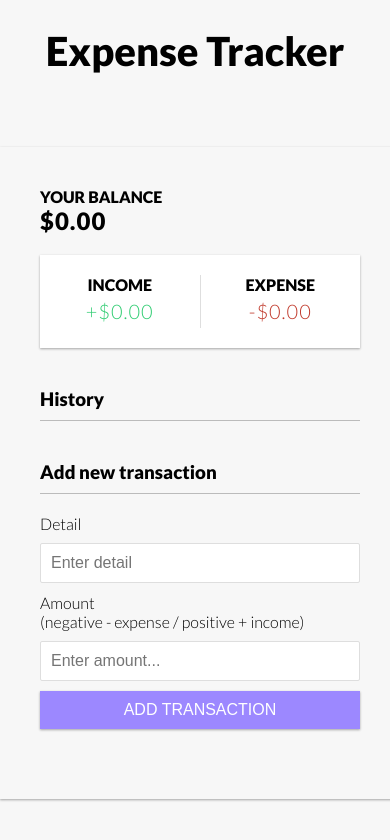
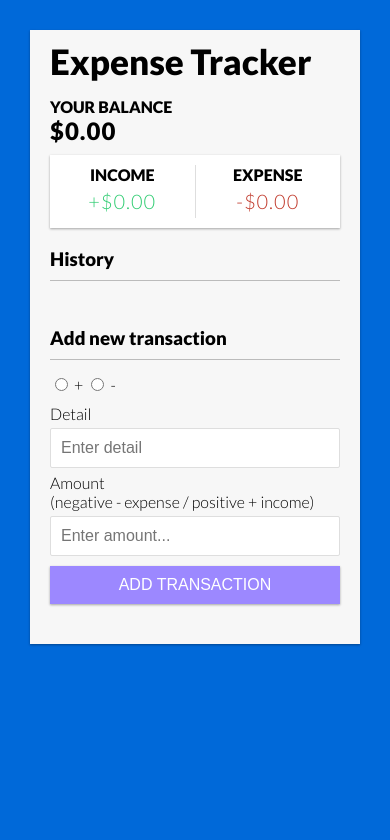
Before and after one commit to Thebassplayer/expense_tracker, a website: page public/index.html in a window 390 px wide. Drawn offline with Linux system fonts and the light colour scheme.

Commit message:
mobile version v1

```diff
--- a/public/index.html
+++ b/public/index.html
@@ -11,9 +11,10 @@
 </head>
 
 <body>
-  <h1>Expense Tracker</h1>
+
 
   <div class="container">
+    <h1 id="heading">Expense Tracker</h1>
     <h4>Your Balance</h4>
     <h2 id="balance">$0.00</h2>
 
@@ -32,6 +33,11 @@
     </ul>
     <h3>Add new transaction</h3>
     <form id="form">
+      <input type="radio" id="add-btn" name="add" value="+">
+      <label for="add">+</label>
+      <input type="radio" id="subs-btn" name="subs-btn" value="-">
+      <label for="subs-btn">-</label>
+
       <div class="form-control">
         <label for="detail">Detail</label>
         <input type="text" id="detail" placeholder="Enter detail">
--- a/public/style.css
+++ b/public/style.css
@@ -10,27 +10,37 @@
 }
 
 body {
-  background-color: #f7f7f7;
+  /* display: grid;
+  height: 100%;
+  place-items: center; */
+  background: #0069d9;
+  font-family: 'Lato', sans-serif;
+
+  /* background-color: #f7f7f7; */
   display: flex;
   flex-direction: column;
   align-items: center;
-  justify-content: space-between;
   min-height: 100vh;
 
   margin: 0;
-  font-family: 'Lato', sans-serif;
+  /* font-family: 'Lato', sans-serif; */
 }
 
 .container {
+  background-color: #f7f7f7;
   margin: 30px auto;
-  width: 400px;
-  max-height: 900px;
-  padding: 40px;
+  width: 330px;
+  max-height: 776px;
+  padding: 10px 20px;
   box-shadow: var(--box-shadow);
+  display: flex;
+  flex-direction: column;
 }
 
 h1 {
-  font-size: 40px;
+  font-size: 35px;
+  margin: 0;
+  margin-bottom: 15px;
   font-family: 'Lato', sans-serif;
 }
 
@@ -42,7 +52,7 @@ h2 {
 h3 {
   border-bottom: 1px solid #bbb;
   padding-bottom: 10px;
-  margin: 40px 0 10px;
+  margin: 10px 0 10px;
 }
 
 h4 {
@@ -53,10 +63,10 @@ h4 {
 .inc-exp-container {
   background-color: #fff;
   box-shadow: var(--box-shadow);
-  padding: 20px 0px;
+  padding: 10px 0px;
   display: flex;
   justify-content: space-between;
-  margin: 20px 0;
+  margin: 10px 0;
 }
 
 .inc-exp-container > div {
@@ -83,7 +93,7 @@ h4 {
 
 label {
   display: inline-block;
-  margin: 10px 0;
+  margin: 5px 0;
 }
 
 input[type='text'],
@@ -117,7 +127,10 @@ input[type='number'] {
 .list {
   list-style-type: none;
   padding: 0;
-  margin-bottom: 40px;
+  margin-bottom: 10px;
+  max-height: 208px;
+  overflow-y: auto;
+  overflow-x: visible;
 }
 
 .list li {
@@ -128,7 +141,7 @@ input[type='number'] {
   justify-content: space-between;
   position: relative;
   padding: 10px;
-  margin: 10px 0;
+  margin: 10px 0 10px 25px;
 }
 
 .list li.plus {
```
